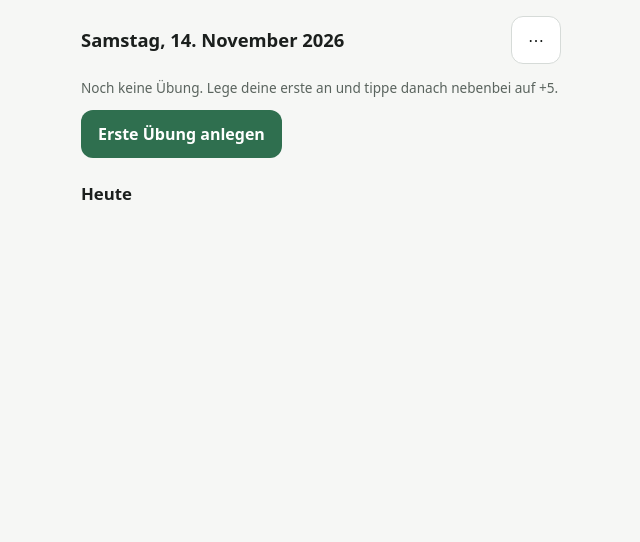
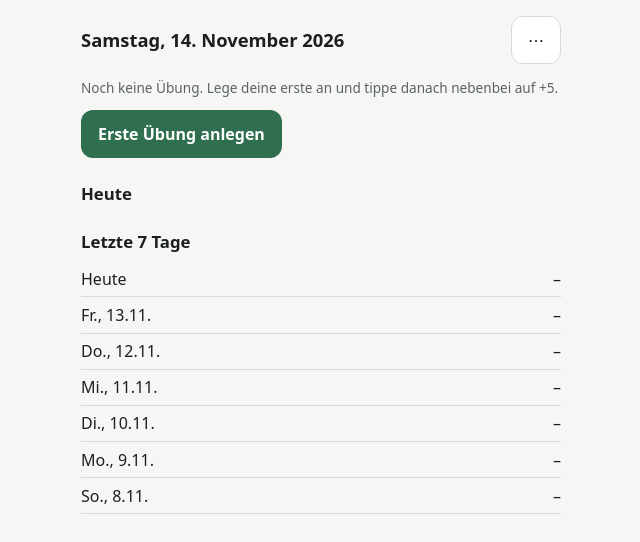
Before and after one commit to evershauke/nebenbei-stark, a website with bundled scripts: page index.html in a window 1280 px wide. Shown: the whole page, without its empty margins (319-959 px from the left). Built offline with nearby package versions, Linux system fonts and the light colour scheme.

Commit message:
Statistik: Letzte 7 Tage
Co-Authored-By: Claude Opus 5.5 <noreply@anthropic.com>
Claude-Session: https://claude.ai/code/session_01UctxiqqJY8fEkazdZyREZQ

```diff
--- a/app.js
+++ b/app.js
@@ -1,6 +1,6 @@
 import {
   isoLocal, localDay, validateSet, upsertSet, removeSet, quickValues, sortedExercises,
-  daySummary, setsOfDay, slug, findOrCreateExercise, parseImport, mergeImport, exportNeeded,
+  daySummary, setsOfDay, slug, findOrCreateExercise, parseImport, mergeImport, exportNeeded, lastDays,
 } from './logic.js';
 
 const KEY = 'nebenbei-stark/v1';
@@ -143,6 +143,13 @@ function render() {
   $('today').replaceChildren(...setsOfDay(state, day).map((s) => h('li', {},
     h('button', { type: 'button', onclick: () => editSet(s) },
       `${new Date(s.at).toLocaleTimeString('de-DE', { hour: '2-digit', minute: '2-digit' })} · ${nameOf(s.exerciseId)} · ${s.reps} Wdh.${kg(s.weightKg)}`))));
+  const week = lastDays(state, day);
+  const max = Math.max(1, ...week.map((d) => d.reps));
+  $('week').replaceChildren(...week.map((d) => h('li', {},
+    h('span', { className: 'day' }, d.day === day ? 'Heute' : new Date(`${d.day}T12:00`).toLocaleDateString('de-DE', { weekday: 'short', day: 'numeric', month: 'numeric' })),
+    h('span', { className: 'bar', style: `--w:${(d.reps / max) * 100}%`, ariaHidden: 'true' }),
+    h('span', { className: 'num' }, d.reps ? `${d.reps} Wdh.` : '–'),
+    d.items.length ? h('span', { className: 'split' }, d.items.map((s) => `${s.name} ${s.reps}`).join(' · ')) : '')));
 }
 
 // ---- Daten & Übungen ----
--- a/index.html
+++ b/index.html
@@ -26,6 +26,10 @@
   <section aria-labelledby="todayH">
     <h2 id="todayH">Heute</h2>
     <ul id="today"></ul>
+  </section>
+  <section aria-labelledby="weekH">
+    <h2 id="weekH">Letzte 7 Tage</h2>
+    <ul id="week"></ul>
   </section>
 </main>
 
--- a/logic.js
+++ b/logic.js
@@ -133,3 +133,13 @@ export function exportNeeded(state, now) {
   const since = state.lastExportAt ? Date.parse(state.lastExportAt) : Math.min(...state.sets.map((x) => t(x.at)));
   return now - since > 14 * 864e5;
 }
+
+// Letzte n Tage bis einschließlich `day` (neueste zuerst), je Tag Summe + Aufteilung nach Übung.
+export function lastDays(state, day, n = 7) {
+  const [y, m, d] = day.split('-').map(Number);
+  return Array.from({ length: n }, (_, i) => {
+    const key = localDay(isoLocal(new Date(y, m - 1, d - i)));
+    const items = daySummary(state, key);
+    return { day: key, reps: items.reduce((a, s) => a + s.reps, 0), items };
+  });
+}
--- a/style.css
+++ b/style.css
@@ -37,6 +37,11 @@ button.primary, .quick button, .banner button, dialog button[value=ok] { backgro
 #cards > .primary { width: 100%; }
 #today { list-style: none; margin: 0; padding: 0; }
 #today button { width: 100%; justify-content: flex-start; text-align: left; margin-bottom: .35rem; }
+#week { list-style: none; margin: 0; padding: 0; }
+#week li { display: grid; grid-template-columns: 5.5rem 1fr 4.5rem; align-items: center; gap: .25rem .75rem; padding: .4rem 0; border-bottom: 1px solid var(--line); }
+#week .bar { height: 12px; width: var(--w); border-radius: 0 4px 4px 0; background: var(--accent); }
+#week .num { text-align: right; font-variant-numeric: tabular-nums; }
+#week .split { grid-column: 2 / -1; color: var(--muted); font-size: .8rem; }
 .banner, #error, #dataError { padding: .75rem 1rem; border-radius: .75rem; margin: .75rem 0; }
 .banner { display: flex; align-items: center; justify-content: space-between; gap: 1rem; border: 1px solid var(--accent); }
 #error, #dataError { border: 1px solid var(--danger); color: var(--danger); }
--- a/sw.js
+++ b/sw.js
@@ -1,4 +1,4 @@
-const CACHE = 'ns-v2';
+const CACHE = 'ns-v3';
 const SHELL = ['./', 'index.html', 'style.css', 'app.js', 'logic.js', 'manifest.webmanifest', 'icon.svg', 'icon-192.png', 'icon-512.png'];
 
 self.addEventListener('install', (e) => {
```
Also changed, not shown: test/logic.test.js (+20 -0 lines).
